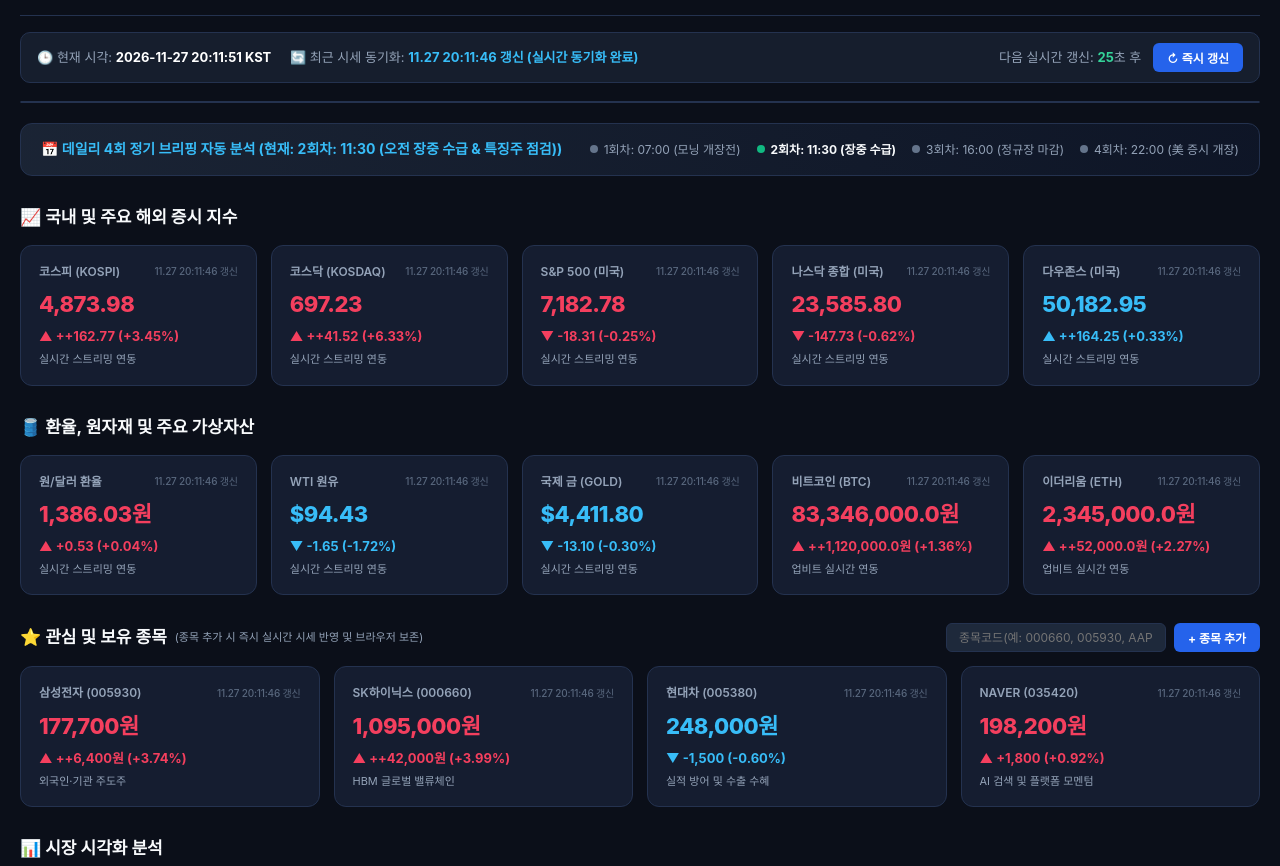
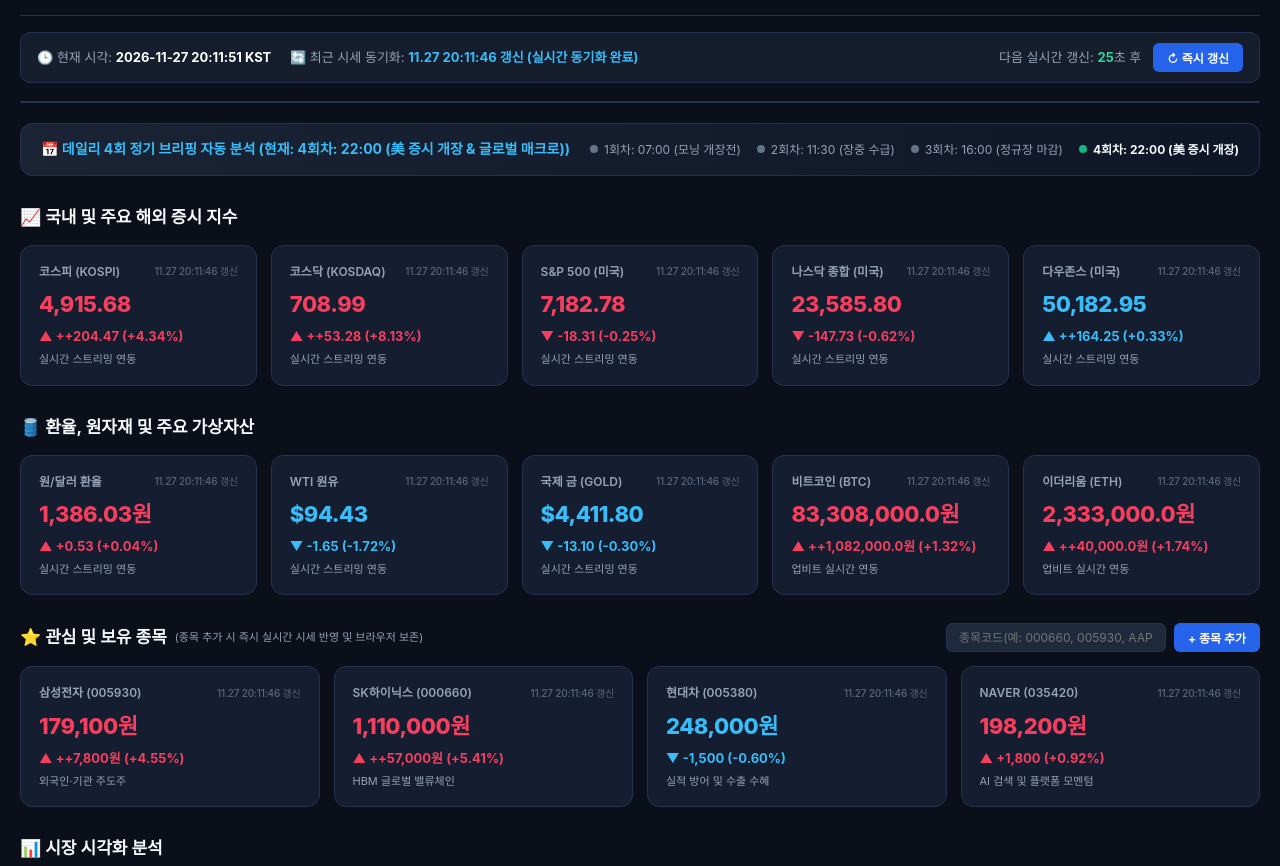
Before and after one commit to superbcool87/market-dashboard, a plain HTML site: page index.html in a window 1280 px wide. Shown: the part 86-952 px from the top of the page. Drawn offline with Linux system fonts and the light colour scheme; no server answers; a script that the page names is missing.

Commit message:
Auto-update market dashboard [skip ci]

```diff
--- a/index.html
+++ b/index.html
@@ -186,13 +186,13 @@
   <!-- Schedule Banner (4단계 파이프라인 동적 활성화) -->
   <div class="schedule-banner">
     <div>
-      <h4>📅 데일리 4회 정기 브리핑 자동 분석 (현재: 2회차: 11:30 (오전 장중 수급 & 특징주 점검))</h4>
+      <h4>📅 데일리 4회 정기 브리핑 자동 분석 (현재: 4회차: 22:00 (美 증시 개장 & 글로벌 매크로))</h4>
     </div>
     <div class="schedule-steps">
       <div class="step-item"><div class="step-dot" ></div><span class="">1회차: 07:00 (모닝 개장전)</span></div>
-      <div class="step-item"><div class="step-dot" style='background-color:#10b981;'></div><span class="step-active">2회차: 11:30 (장중 수급)</span></div>
+      <div class="step-item"><div class="step-dot" ></div><span class="">2회차: 11:30 (장중 수급)</span></div>
       <div class="step-item"><div class="step-dot" ></div><span class="">3회차: 16:00 (정규장 마감)</span></div>
-      <div class="step-item"><div class="step-dot" ></div><span class="">4회차: 22:00 (美 증시 개장)</span></div>
+      <div class="step-item"><div class="step-dot" style='background-color:#10b981;'></div><span class="step-active">4회차: 22:00 (美 증시 개장)</span></div>
     </div>
   </div>
 
@@ -206,8 +206,8 @@
         <span class="card-label">코스피 (KOSPI)</span>
         <span class="card-time" id="time-kospi">실시간 조회 중...</span>
       </div>
-      <div class="card-val up" id="val-kospi">4,873.98</div>
-      <div class="card-chg up" id="rate-kospi">▲ ++162.77 (+3.45%)</div>
+      <div class="card-val up" id="val-kospi">4,915.68</div>
+      <div class="card-chg up" id="rate-kospi">▲ ++204.47 (+4.34%)</div>
       <div class="card-desc">실시간 스트리밍 연동</div>
     </div>
     <div class="card" id="card-kosdaq">
@@ -215,8 +215,8 @@
         <span class="card-label">코스닥 (KOSDAQ)</span>
         <span class="card-time" id="time-kosdaq">실시간 조회 중...</span>
       </div>
-      <div class="card-val up" id="val-kosdaq">697.23</div>
-      <div class="card-chg up" id="rate-kosdaq">▲ ++41.52 (+6.33%)</div>
+      <div class="card-val up" id="val-kosdaq">708.99</div>
+      <div class="card-chg up" id="rate-kosdaq">▲ ++53.28 (+8.13%)</div>
       <div class="card-desc">실시간 스트리밍 연동</div>
     </div>
     <div class="card" id="card-spx">
@@ -285,8 +285,8 @@
         <span class="card-label">비트코인 (BTC)</span>
         <span class="card-time" id="time-btc">실시간 조회 중...</span>
       </div>
-      <div class="card-val up" id="val-btc">83,346,000.0원</div>
-      <div class="card-chg up" id="rate-btc">▲ ++1,120,000.0원 (+1.36%)</div>
+      <div class="card-val up" id="val-btc">83,308,000.0원</div>
+      <div class="card-chg up" id="rate-btc">▲ ++1,082,000.0원 (+1.32%)</div>
       <div class="card-desc">업비트 실시간 연동</div>
     </div>
     <div class="card" id="card-eth">
@@ -294,8 +294,8 @@
         <span class="card-label">이더리움 (ETH)</span>
         <span class="card-time" id="time-eth">실시간 조회 중...</span>
       </div>
-      <div class="card-val up" id="val-eth">2,345,000.0원</div>
-      <div class="card-chg up" id="rate-eth">▲ ++52,000.0원 (+2.27%)</div>
+      <div class="card-val up" id="val-eth">2,333,000.0원</div>
+      <div class="card-chg up" id="rate-eth">▲ ++40,000.0원 (+1.74%)</div>
       <div class="card-desc">업비트 실시간 연동</div>
     </div>
   </div>
@@ -318,8 +318,8 @@
         <span class="card-label">삼성전자 (005930)</span>
         <span class="card-time">실시간 갱신 중</span>
       </div>
-      <div class="card-val up" id="val-stock-005930">177,700원</div>
-      <div class="card-chg up" id="rate-stock-005930">▲ ++6,400원 (+3.74%)</div>
+      <div class="card-val up" id="val-stock-005930">179,100원</div>
+      <div class="card-chg up" id="rate-stock-005930">▲ ++7,800원 (+4.55%)</div>
       <div class="card-desc">외국인·기관 주도주</div>
     </div>
     <!-- 기본 종목: SK하이닉스 (정확한 실시간 시세 반영) -->
@@ -328,8 +328,8 @@
         <span class="card-label">SK하이닉스 (000660)</span>
         <span class="card-time">실시간 갱신 중</span>
       </div>
-      <div class="card-val up" id="val-stock-000660">1,095,000원</div>
-      <div class="card-chg up" id="rate-stock-000660">▲ ++42,000원 (+3.99%)</div>
+      <div class="card-val up" id="val-stock-000660">1,110,000원</div>
+      <div class="card-chg up" id="rate-stock-000660">▲ ++57,000원 (+5.41%)</div>
       <div class="card-desc">HBM 글로벌 밸류체인</div>
     </div>
     <!-- 기본 종목: 현대차 -->
@@ -458,7 +458,7 @@
   <!-- News Section -->
   <div class="section-header">
     <span>📰 세션별 실시간 핵심 뉴스 스크랩 (1일 4회 자동 갱신)</span>
-    <span style="font-size: 12px; color: var(--text-secondary);">2회차 (11:30) 장중 시황 기준</span>
+    <span style="font-size: 12px; color: var(--text-secondary);">4회차 (22:00) 야간 브리핑 기준</span>
   </div>
   <div class="news-grid">
     <div class="news-card">
@@ -489,12 +489,12 @@
 
   <!-- Macro Analysis -->
   <div class="section-header">
-    <span>💡 거시경제 및 시장 분석 코멘트 (2회차: 11:30 (오전 장중 수급 & 특징주 점검))</span>
+    <span>💡 거시경제 및 시장 분석 코멘트 (4회차: 22:00 (美 증시 개장 & 글로벌 매크로))</span>
   </div>
   <div class="commentary-card">
-    <p><strong>1. 반도체 투톱 주도의 7,000선 회복 시도:</strong><br>미국 반도체 훈풍이 직결되며 삼성전자와 SK하이닉스로 외국인·기관의 순매수가 집중되고 있습니다. 코스피는 장 초반 7,007선을 터치한 이후 6,960선 부근에서 견조한 지지력을 시험하고 있습니다.</p>
-    <p><strong>2. 코스피 vs 코스닥 양극화 심화:</strong><br>코스피가 외인·기관의 '쌍끌이' 매수에 힘입어 1% 내외의 강세를 보이는 반면, 코스닥은 외인과 기관의 동반 순매도로 보합권에 머물러 있습니다. 지수 전반의 온기보다는 실적 가시성이 높은 대형 IT주 위주로 매기가 제한되는 양상입니다.</p>
-    <p><strong>3. 오후장 수급 전략 및 환율 변수:</strong><br>달러-원 환율이 1,386원선에서 고착화되어 있으나 외국인의 현물 순매수 규모가 1,800억원 이상을 유지하고 있어 하방 경직성은 탄탄합니다. 오후장 선물 연계 프로그램 매매 유출입 여부가 추가 상승 폭을 결정지을 전망입니다.</p>
+    <p><strong>1. 미국 뉴욕 증시 본장 개장 및 방향성 점검:</strong><br>S&P 500과 나스닥이 기술주 중심의 견조한 실적 모멘텀을 바탕으로 개장 초반 방향성을 탐색하고 있습니다. 주요 빅테크 기업들의 AI 인프라 투자 지속 여부와 국채 금리 움직임이 단기 방향성을 좌우하고 있습니다.</p>
+    <p><strong>2. 글로벌 매크로 지표 및 원자재/환율 동향:</strong><br>WTI 원유 선물 가격이 배럴당 94달러선에서 등락을 보이고 있으며, 국제 금 가격은 달러 강세 속에서 숨고르기를 진행 중입니다. 야간 역외 달러-원 환율의 추가 상승 여부가 내일 국내 증시 외국인 수급에 영향을 미칠 것입니다.</p>
+    <p><strong>3. 가상자산 및 야간 선물 시장 시사점:</strong><br>비트코인과 이더리움이 제도권 자금 유입 기대감으로 견조한 흐름을 유지하고 있으며, 야간 코스피200 선물의 외인 포지션을 통해 내일 국내 증시 갭상승 여부를 선제적으로 가늠할 수 있습니다.</p>
   </div>
 
   <footer>
```
